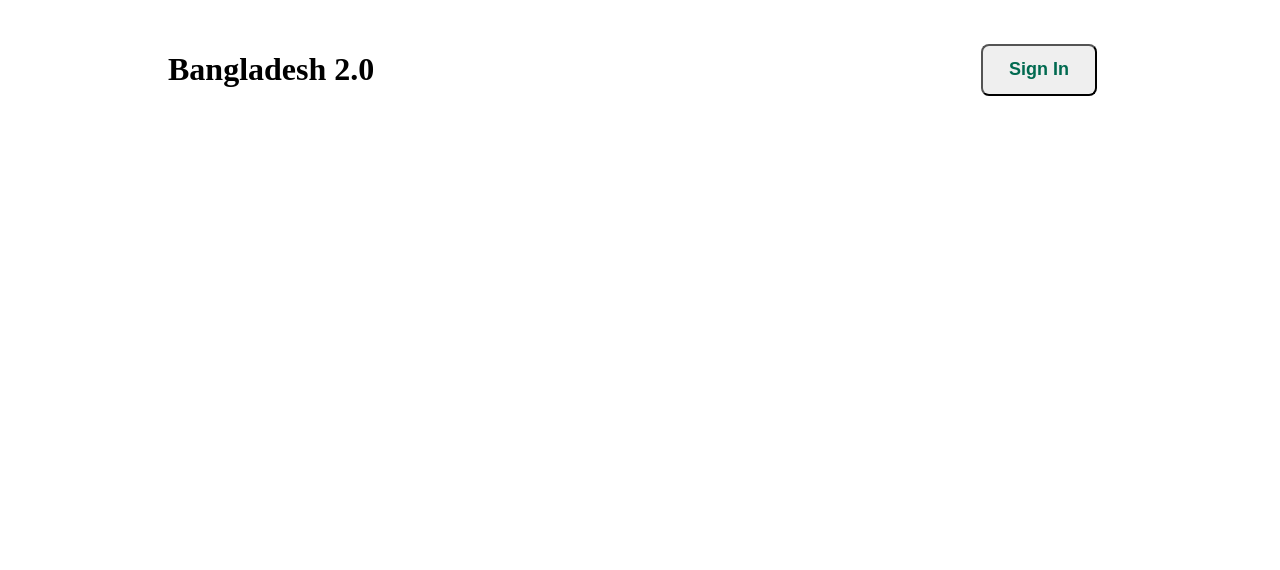
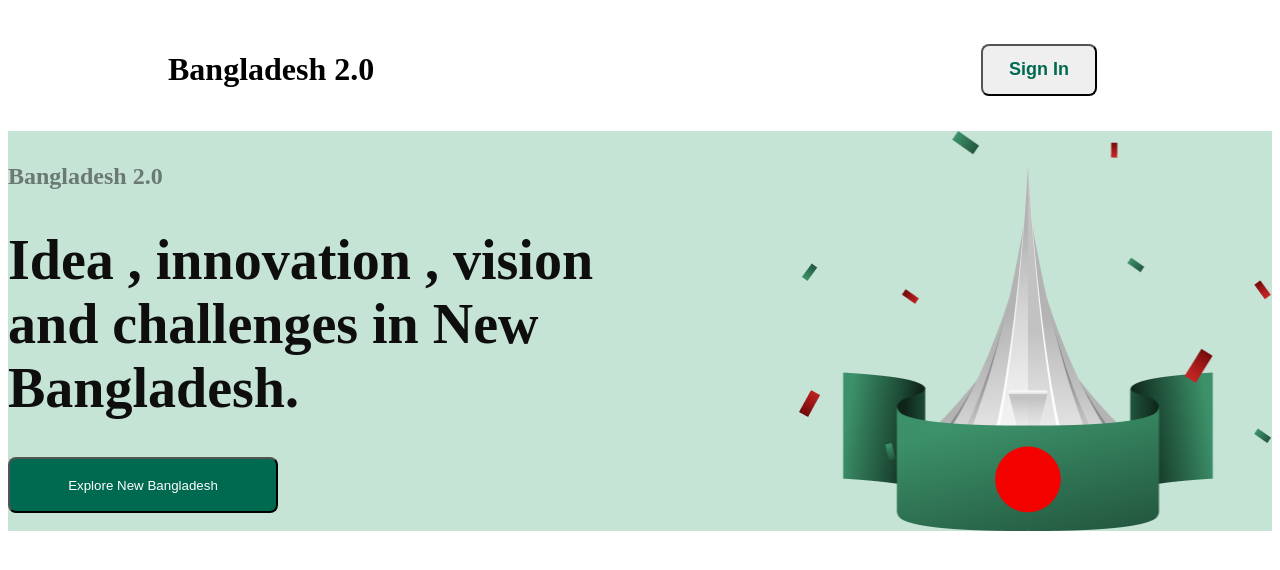
Before and after one commit to SCS-IT24/Asg-1-Bangladesh-2.0, a plain HTML site: page index.html in a window 1280 px wide. Drawn offline with Linux system fonts and the light colour scheme.

Commit message:
added bnner

```diff
--- a/index.html
+++ b/index.html
@@ -15,6 +15,17 @@
             <h4 class="nav-title-1">Bangladesh 2.0</h4>
             <a class="btn-1" href=""><button class="nav-title-2">Sign In</button></a>
         </nav>
+        <div>
+            <div class="banner">
+            <div class="banner-content">
+                <h4 class="banner-heading sky-blue-1">Bangladesh 2.0</h4>
+                <h1 class="banner-title sky-blue">Idea , innovation ,
+                    vision and challenges in New Bangladesh.</h1>
+                    <button class="btn-primary">Explore New Bangladesh</button>
+            </div>
+            <img class="banner-hero-pic" src="assets/hero.png" alt="">
+        </div>
+        </div>
     </header>
     <main>
 
--- a/styles/country.css
+++ b/styles/country.css
@@ -6,6 +6,9 @@
  /* shared style */
  .sky-blue{
     color: #0E0E0E;
+ }
+ .sky-blue-1{
+    color: rgb(14, 14, 14, 50%);
  }
 
 /* Nav Styles */
@@ -31,6 +34,49 @@ nav{
     width: 116px;
     height: 52px;
 }
+.nav-title-2:hover{
+    background-color: aquamarine;
+}
 .btn-1{
     padding: 30px 15px;
+    border-color: #006A50;
 }
+
+/* banner styles */
+
+.banner{
+    display: flex;
+    justify-content: space-between;
+    /* margin: 0 219.99px 0 219.99px; */
+    max-width: 1280px;
+    max-height: 560px;
+    background-color: #C6E4D6;
+}
+
+.banner-content{
+    max-width: 622px;
+    max-height: 326px;
+    border: ;
+}
+
+.banner-heading{
+    font-size: 24px;
+    font-weight: 500px;
+}
+.banner-title{
+    font-weight: 700px;
+    font-size: 56px;
+}
+
+.btn-primary{
+   background-color: #006A50;
+   color: #FFFFFF;
+   width: 270px;
+   height: 56px;
+   border-radius: 8px;
+}
+
+.banner-hero-pic{
+    width: 474.03px;
+    height: 400px;
+}
```
